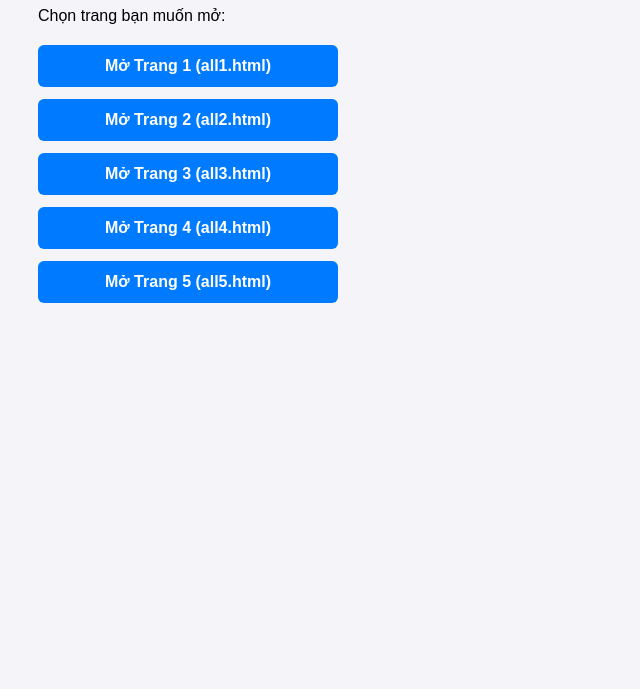
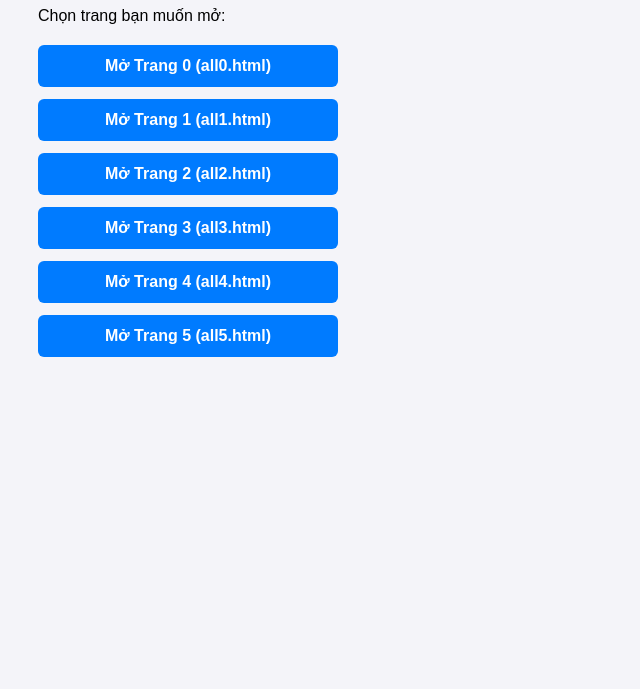
Before and after one commit to hungdtd6969/cnxhw43, a plain HTML site: page index.html in a window 1280 px wide. Shown: the part 111-800 px from the top of the page, without its empty margins (0-640 px from the left). Drawn offline with Linux system fonts and the light colour scheme.

Commit message:
Add link to 'Mở Trang 0' in index.html
Added a new link to 'Mở Trang 0' in the menu.

```diff
--- a/index.html
+++ b/index.html
@@ -42,6 +42,7 @@
     <p>Chọn trang bạn muốn mở:</p>
 
     <div class="menu">
+        <a class="btn" href="all0.html">Mở Trang 0 (all0.html)</a>
         <a class="btn" href="all1.html">Mở Trang 1 (all1.html)</a>
         <a class="btn" href="all2.html">Mở Trang 2 (all2.html)</a>
         <a class="btn" href="all3.html">Mở Trang 3 (all3.html)</a>
```
